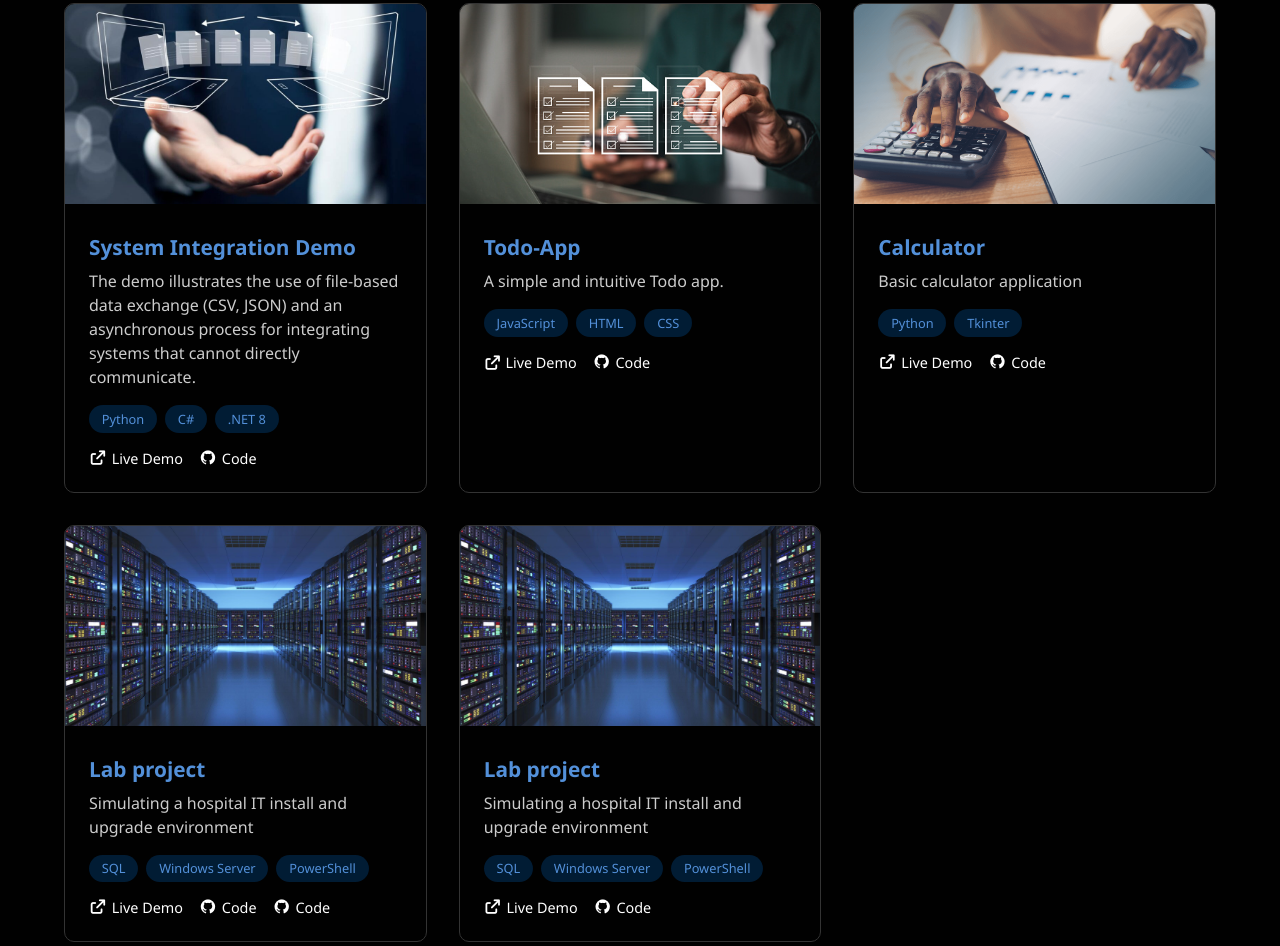
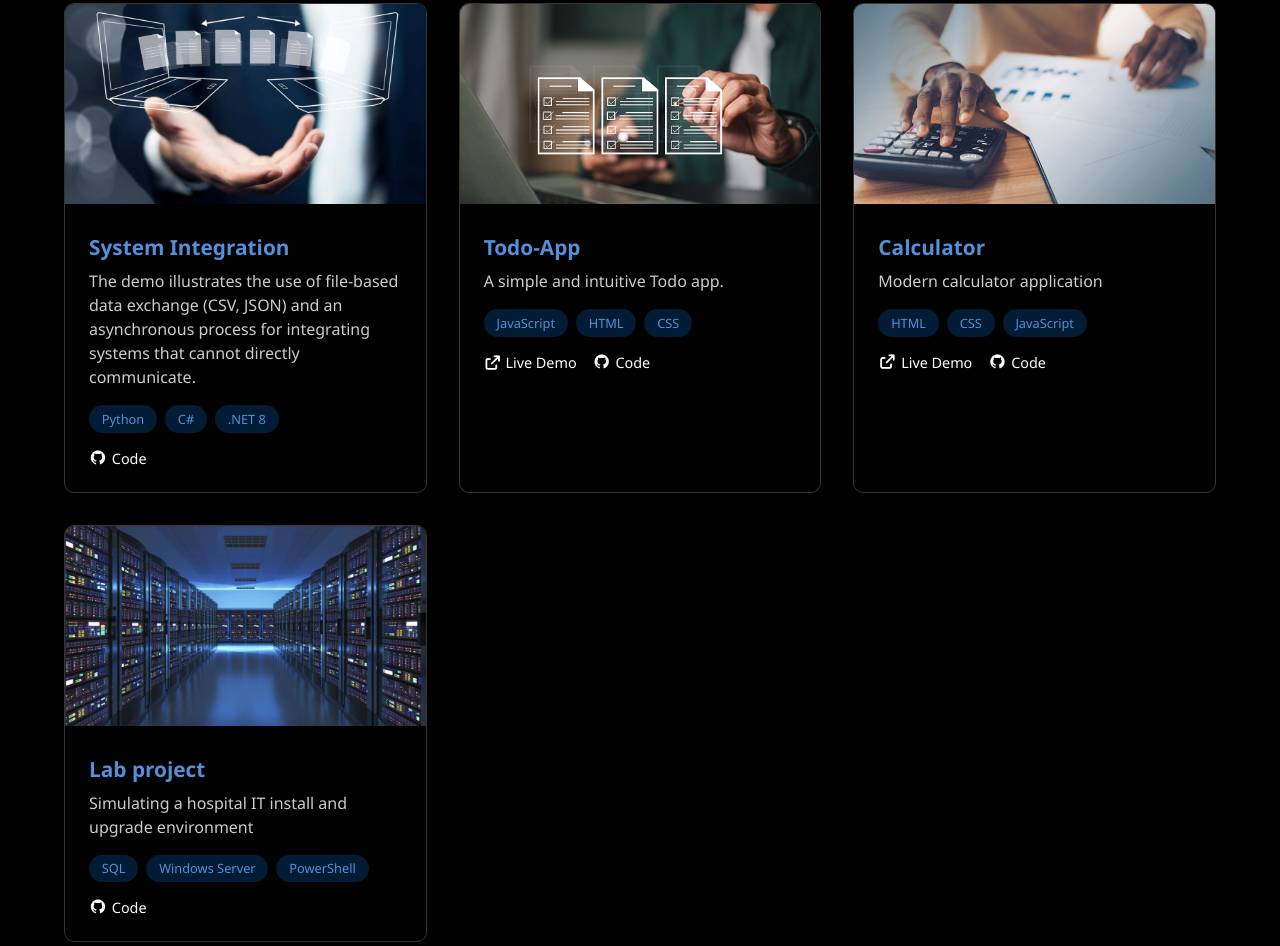
Before and after one commit to PetrosPieska/portfolio-petros, a plain HTML site: page index.html in a window 1280 px wide. Shown: the part 1683-2629 px from the top of the page. Drawn offline with Linux system fonts and the light colour scheme.

Commit message:
updated index

```diff
--- a/index.html
+++ b/index.html
@@ -102,7 +102,7 @@
             <img src="integration.jpg" alt="Project 1" height="200px"
             class="project-img">
             <div class="project-info">
-                <h3 class="project-title">System Integration Demo</h3>
+                <h3 class="project-title">System Integration</h3>
                 <p class="project-description">The demo illustrates the use of file-based data exchange (CSV, JSON) and an asynchronous process for integrating systems that cannot directly communicate.</p>
                 <div class="project-tech">
                     <span class="tech-tag">Python</span>
@@ -110,7 +110,6 @@
                     <span class="tech-tag">.NET 8</span>
                 </div>
                 <div class="project-links">
-                    <a href="#" class="project-link"><i class="fa-solid fa-arrow-up-right-from-square"></i> Live Demo</a>
                     <a href="https://github.com/PetrosPieska/hr-integrator-demo" class="project-link"><i class="fa-brands fa-github"></i>Code</a>
                 </div>
             </div>
@@ -141,14 +140,15 @@
             class="project-img">
             <div class="project-info">
                 <h3 class="project-title">Calculator</h3>
-                <p class="project-description">Basic calculator application</p>
+                <p class="project-description">Modern calculator application</p>
                 <div class="project-tech">
-                    <span class="tech-tag">Python</span>
-                    <span class="tech-tag">Tkinter</span>
+                    <span class="tech-tag">HTML</span>
+                    <span class="tech-tag">CSS</span>
+                    <span class="tech-tag">JavaScript</span>
                 </div>
                 <div class="project-links">
-                    <a href="#" class="project-link"><i class="fa-solid fa-arrow-up-right-from-square"></i> Live Demo</a>
-                    <a href="https://github.com/PetrosPieska/calculator-app" class="project-link"><i class="fa-brands fa-github"></i>Code</a>
+                    <a href="https://petrospieska.github.io/calculator/" class="project-link"><i class="fa-solid fa-arrow-up-right-from-square"></i> Live Demo</a>
+                    <a href="https://github.com/PetrosPieska/calculator" class="project-link"><i class="fa-brands fa-github"></i>Code</a>
                 </div>
             </div>
         </div>
@@ -167,28 +167,6 @@
                     <span class="tech-tag">PowerShell</span>
                 </div>
                 <div class="project-links">
-                    <a href="#" class="project-link"><i class="fa-solid fa-arrow-up-right-from-square"></i> Live Demo</a>
-                    <a href="https://github.com/PetrosPieska/Hospital-IT-Lab" class="project-link"><i class="fa-brands fa-github"></i>Code</a>
-                    <a href="https://github.com/PetrosPieska/calculator-app" class="project-link"><i class="fa-brands fa-github"></i>Code</a>
-                </div>
-            </div>
-        </div>
-
-
-    <!--4th card-->
-        <div class="project-card">
-            <img src="server.jpg" alt="Project 4" height="200px"
-            class="project-img">
-            <div class="project-info">
-                <h3 class="project-title">Lab project</h3>
-                <p class="project-description">Simulating a hospital IT install and upgrade environment</p>
-                <div class="project-tech">
-                    <span class="tech-tag">SQL</span>
-                    <span class="tech-tag">Windows Server</span>
-                    <span class="tech-tag">PowerShell</span>
-                </div>
-                <div class="project-links">
-                    <a href="#" class="project-link"><i class="fa-solid fa-arrow-up-right-from-square"></i> Live Demo</a>
                     <a href="https://github.com/PetrosPieska/Hospital-IT-Lab" class="project-link"><i class="fa-brands fa-github"></i>Code</a>
                 </div>
             </div>
@@ -230,14 +208,10 @@
     <div class="social-links">
         <a href="https://github.com/PetrosPieska" class="social-link"><i class="fa-brands fa-github"></i></a>
         <a href="https://www.linkedin.com/in/petros-pieska/" class="social-link"><i class="fa-brands fa-linkedin"></i></a>
-        <a href="https://github.com/PetrosPieska" class="social-link"><i class="fa-brands fa-github"></i></a>
-        <a href="https://www.linkedin.com/in/petros-pieska/" class="social-link"><i class="fa-brands fa-linkedin"></i></a>
     </div>
     <p class="copyright">© 2025 PetrosDev. All rights reserved.</p>
 </footer>
 
-
-<!-- Link to JS-->
 
 
 <!-- Link to JS-->
```
